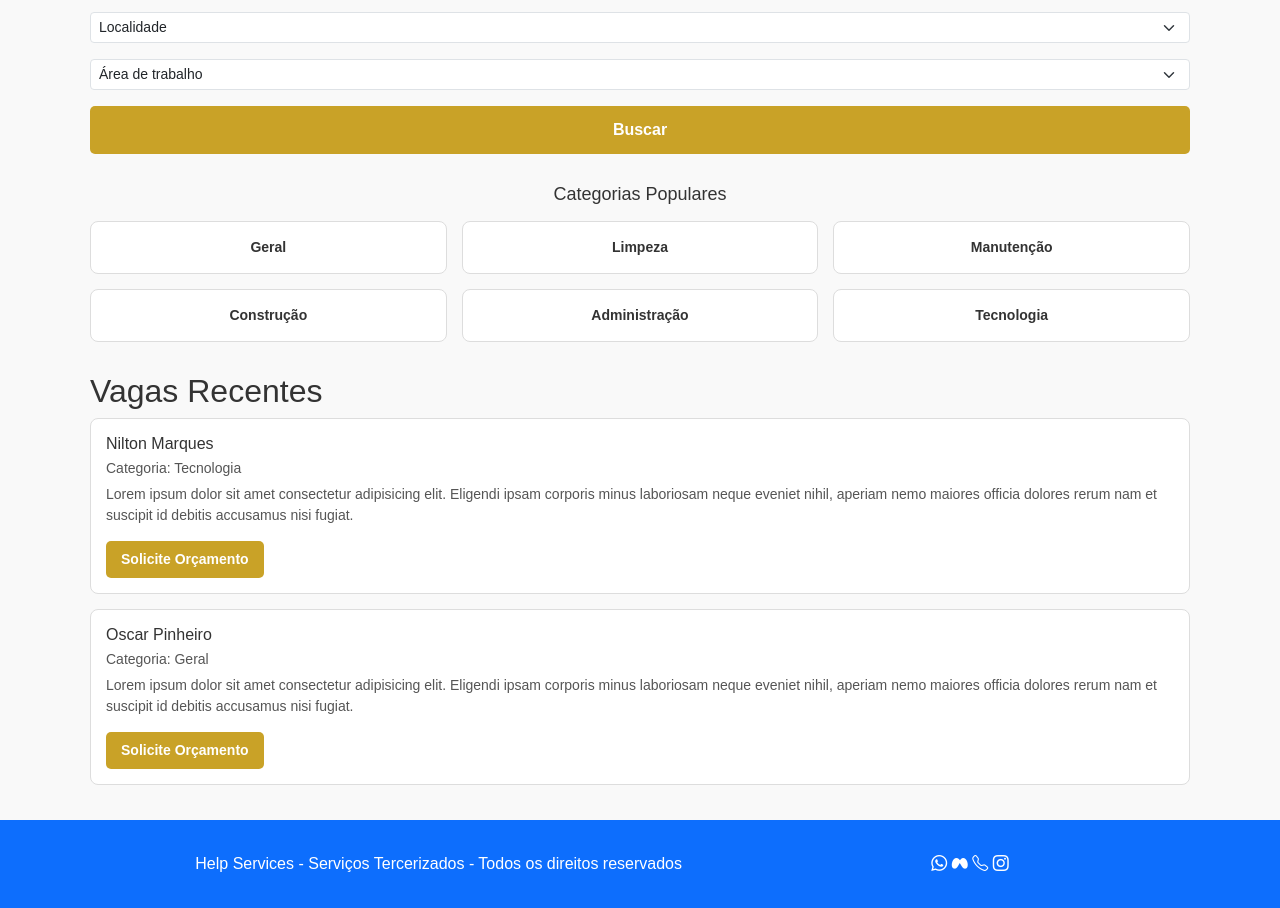
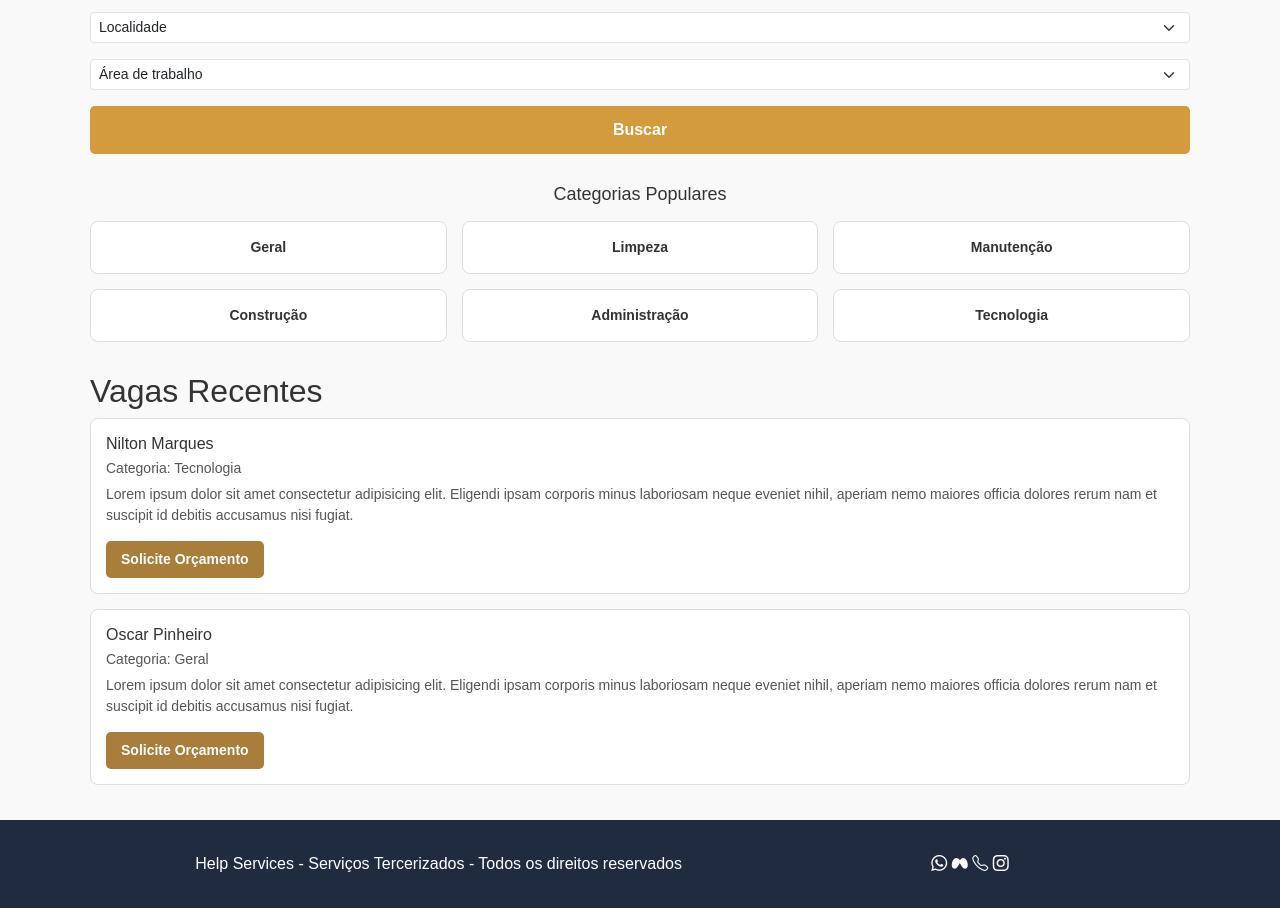
Before and after one commit to leopayao/UC15, a plain HTML site: page ModeloV2.html in a window 1280 px wide. Shown: the part 238-1146 px from the top of the page. Drawn offline with nearby package versions, Linux system fonts and the light colour scheme.

Commit message:
Atualização

```diff
--- a/ModeloV2.html
+++ b/ModeloV2.html
@@ -74,7 +74,7 @@ height: 100px;
       display: block;
       width: 100%;
       padding: 12px;
-      background-color: #c9a227;
+      background-color: #d49b3e;
       color: #fff;
       border: none;
       border-radius: 5px;
@@ -84,7 +84,7 @@ height: 100px;
     }
 
     .btn:hover {
-      background-color: #b08c1d;
+      background-color: #a97e3a;
     }
 
     .section {
@@ -140,7 +140,7 @@ height: 100px;
     .job-card .btn-secondary {
       display: inline-block;
       margin-top: 10px;
-      background-color: #c9a227;
+      background-color: #a97e3a;
       padding: 8px 15px;
       border-radius: 5px;
       color: #fff;
@@ -150,12 +150,12 @@ height: 100px;
     }
 
     .job-card .btn-secondary:hover {
-      background-color: #b08c1d;
+      background-color: #a97e3a;
     }
 
 
     footer {
-            background-color: #1935d6;
+            background-color: #212b40;
             color: #fff;
             text-align: center;
             padding: 20px 0;
@@ -169,11 +169,8 @@ height: 100px;
 </head>
 <body>
   <header>
-<!-- <figure class="logo"> -->
 
-
-       <img src="PI/Midias/Captura de tela 2026-03-11 085019.png"  alt="HELP Logo" class="logo">
-<!-- </figure> -->
+<img src="PI/Midias/Captura de tela 2026-03-11 085019.png"  alt="HELP Logo" class="logo">
 
     <div class="menu">&#9776;</div>
   </header>
@@ -247,9 +244,9 @@ height: 100px;
       </div>
     </div>
   </div>
-  <footer class="text-bg-primary p-4 row align-items-center">
+  <footer class="p-4 row align-items-center">
 
-    <p class="m-2 text-center col-sm-8" style="color: rgb(255, 255, 255);">
+    <p class="m-2 text-center col-sm-8">
         Help Services - Serviços Tercerizados - Todos os direitos reservados
     </p>
     <nav class="col-sm-2">
```
